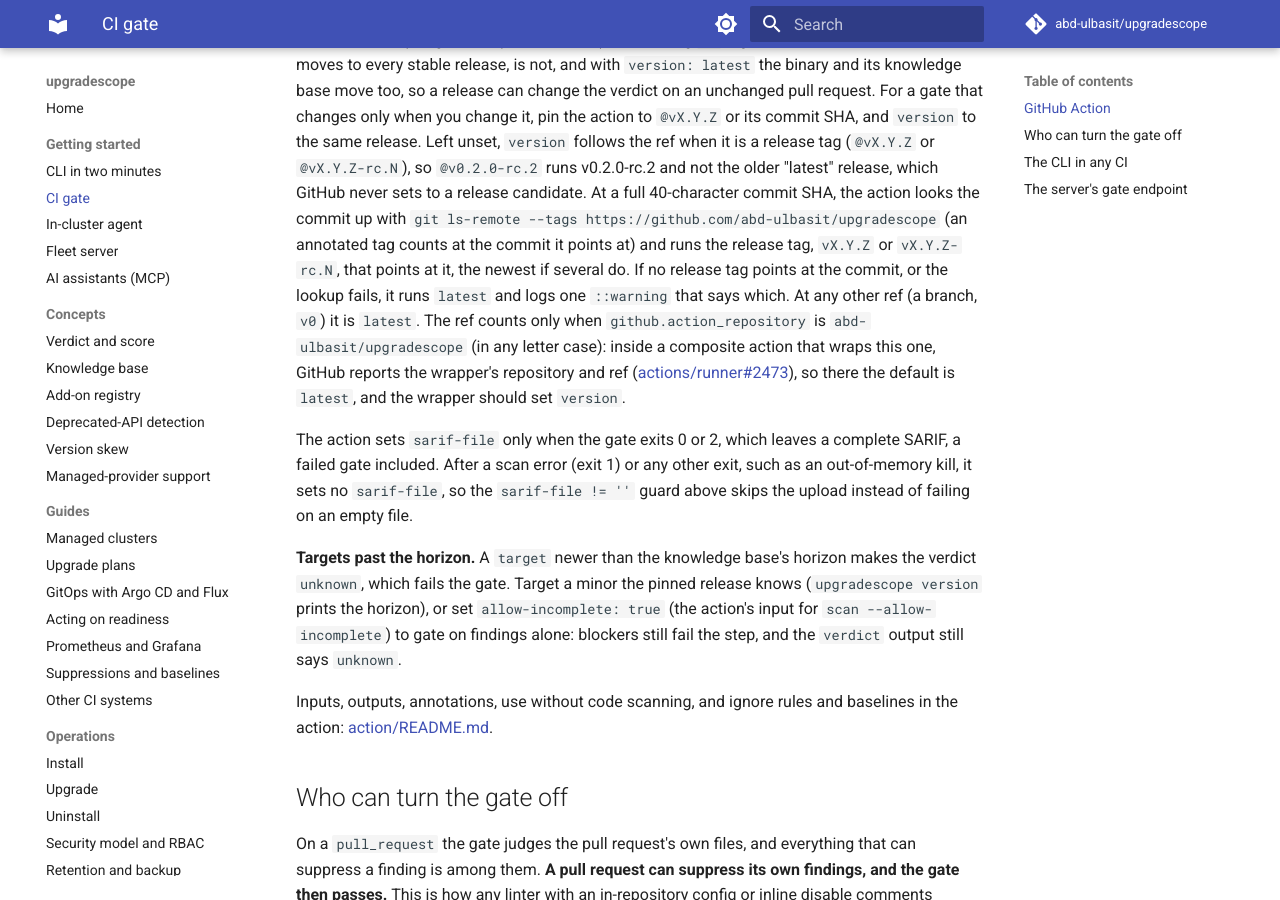
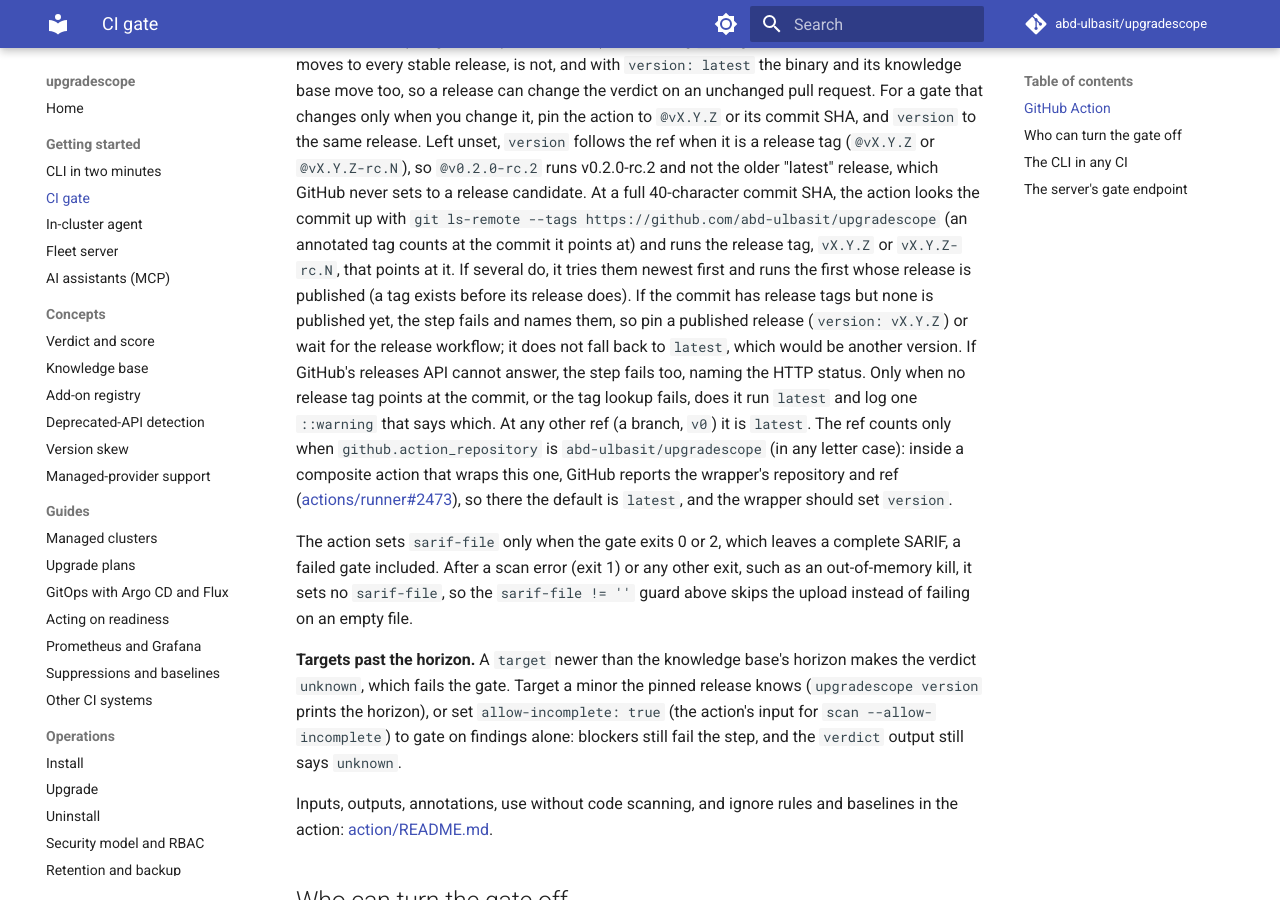
Before and after one commit to abd-ulbasit/upgradescope, an MkDocs documentation site: the page built from docs/getting-started/ci-gate.md, in a window 1280 px wide and 900 px high, scrolled down 1451 px. Built offline with MkDocs 1.6.1 and Material for MkDocs 9.7.7, drawn with Linux system fonts in a browser that asks for light colours; comment, search, counter and statistics services are not loaded.

Commit message:
fix(release,action): Latest moves only to a run's own attested release; the SHA probe is anonymous off github.com
release.yml: the closing step moved Latest to the highest published stable
release even when it belonged to another run, which GoReleaser has published
before that run attests it. A lower racing run could name an unattested
release Latest, reopening #304. A run now moves Latest only to its own
release, and only when that is the highest; :latest is unchanged.

run.sh: the releases/tags probe sent github.token to api.github.com on
GitHub Enterprise Server and GHE.com, where it is rejected (401) and made
every SHA-pinned install fail. The token is sent only on github.com; the
failure message names the HTTP status. The gh attestation failure message
says a release not attested yet fails the same way.

Docs: ci-gate.md and the README version row describe the published-tag walk,
IR-17 and AC-03b are updated, gh_min cites v2.51.0 for --signer-workflow.

Refs #303, #304, #305

Co-Authored-By: Claude Fable 5 <noreply@anthropic.com>

```diff
--- a/.goreleaser.yml
+++ b/.goreleaser.yml
@@ -316,8 +316,9 @@ release:
   # GoReleaser publishes before actions/attest-build-provenance runs, and a
   # Latest set here is a release with no attestation for as long as the
   # attestation takes, or for good if it fails, and again on every re-run of
-  # the job (#304). release.yml's last step moves Latest, to the highest
-  # stable release, only after the attestation exists.
+  # the job (#304). release.yml's last step moves Latest, to the run's own
+  # release when that is the highest stable one, only after its attestation
+  # exists.
   make_latest: "false"
   # Re-running a release that failed half-way (same tag, same commit)
   # overwrites the assets it already uploaded instead of failing on them.
--- a/docs/getting-started/ci-gate.md
+++ b/docs/getting-started/ci-gate.md
@@ -79,10 +79,16 @@ the older "latest" release, which GitHub never sets to a release candidate.
 At a full 40-character commit SHA, the action looks the commit up with
 `git ls-remote --tags https://github.com/abd-ulbasit/upgradescope` (an
 annotated tag counts at the commit it points at) and runs the release tag,
-`vX.Y.Z` or `vX.Y.Z-rc.N`, that points at it, the newest if several do. If
-no release tag points at the commit, or the lookup fails, it runs `latest`
-and logs one `::warning` that says which. At any other ref (a branch, `v0`)
-it is `latest`. The ref counts only when `github.action_repository` is
+`vX.Y.Z` or `vX.Y.Z-rc.N`, that points at it. If several do, it tries them
+newest first and runs the first whose release is published (a tag exists
+before its release does). If the commit has release tags but none is
+published yet, the step fails and names them, so pin a published release
+(`version: vX.Y.Z`) or wait for the release workflow; it does not fall back
+to `latest`, which would be another version. If GitHub's releases API cannot
+answer, the step fails too, naming the HTTP status. Only when no release tag
+points at the commit, or the tag lookup fails, does it run `latest` and log
+one `::warning` that says which. At any other ref (a branch, `v0`) it is
+`latest`. The ref counts only when `github.action_repository` is
 `abd-ulbasit/upgradescope` (in any letter case): inside a composite action
 that wraps this one, GitHub reports the wrapper's repository and ref
 ([actions/runner#2473](https://github.com/actions/runner/issues/2473)), so
```
Also changed, not shown: action/README.md (+8 -3 lines), docs/claims.md (+2 -2 lines), 4 other files.
